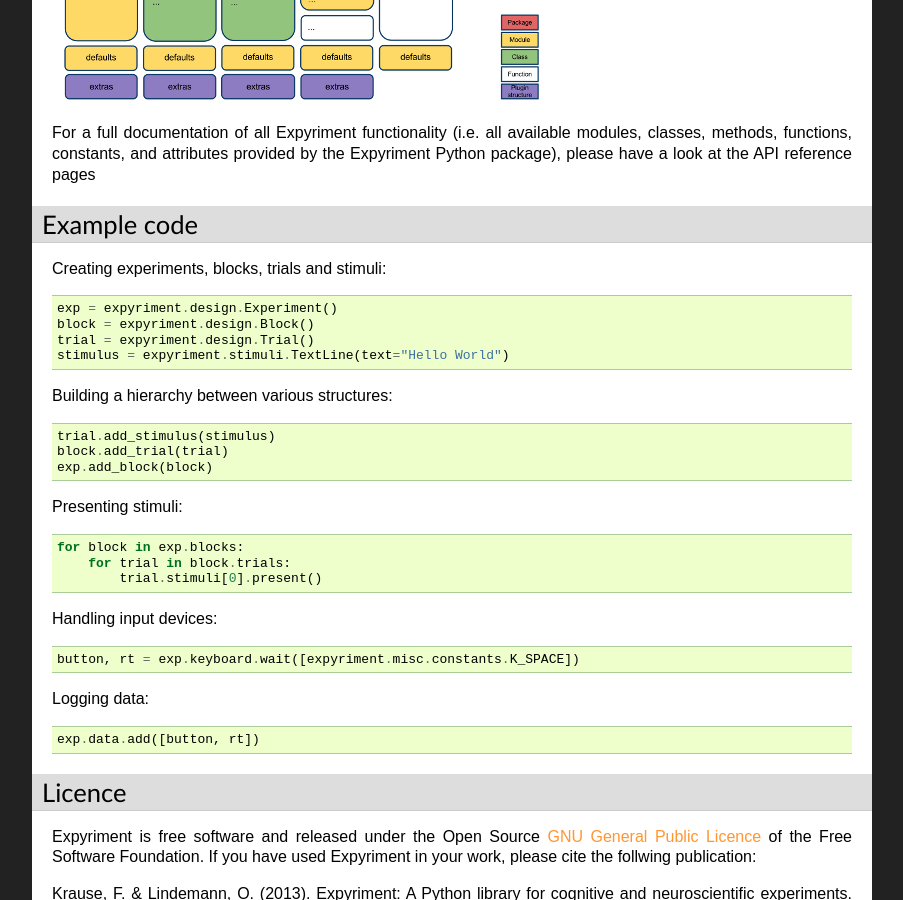
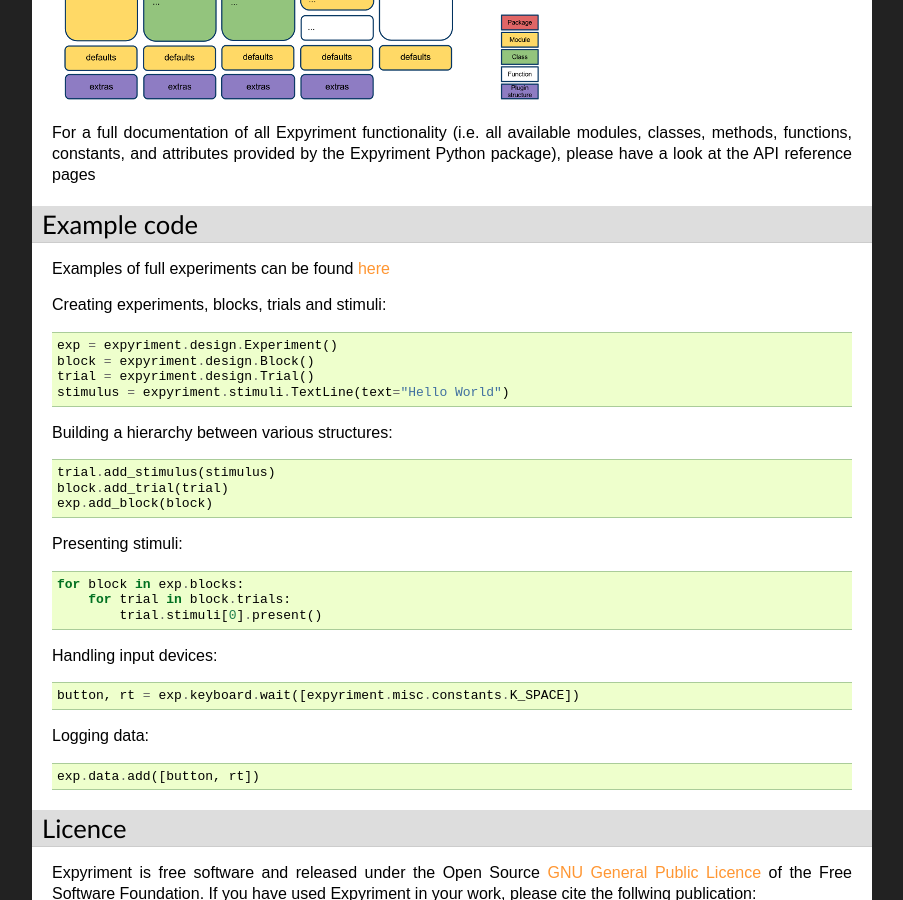
Before and after one commit to expyriment/expyriment, a Sphinx documentation site: the page built from documentation/sphinx/Overview.rst, in a window 1280 px wide and 900 px high, scrolled down 798 px. Shown: the whole window, without its empty margins (198-1101 px from the left). Built offline with Sphinx 7.4.7, drawn with Linux system fonts in a browser that asks for light colours; pages that are not in the unit, such as notebooks, are missing from menus.

Commit message:
Update Overview.rst

```diff
--- a/documentation/sphinx/Overview.rst
+++ b/documentation/sphinx/Overview.rst
@@ -47,6 +47,8 @@
 
 Example code
 ------------
+Examples of full experiments can be found :doc:`here <Examples>`
+
 Creating experiments, blocks, trials and stimuli::
 
     exp = expyriment.design.Experiment()
```
